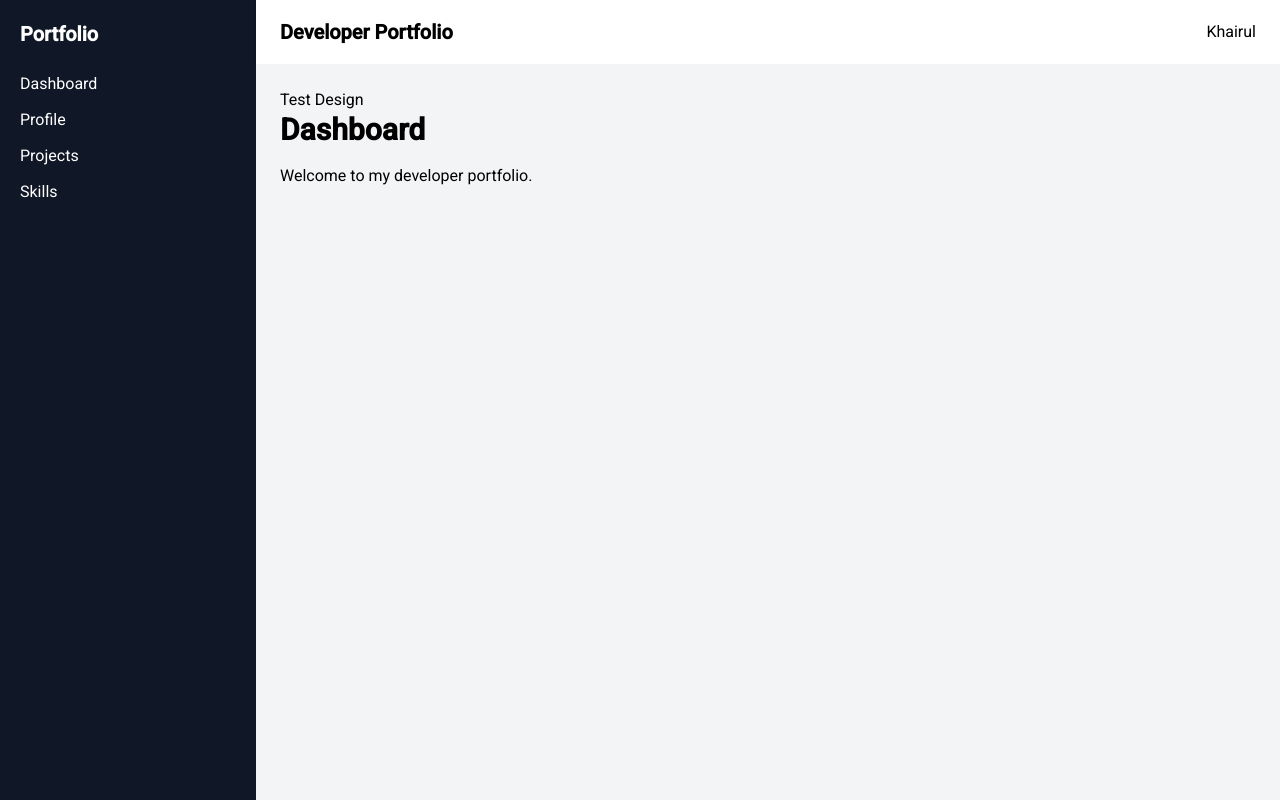
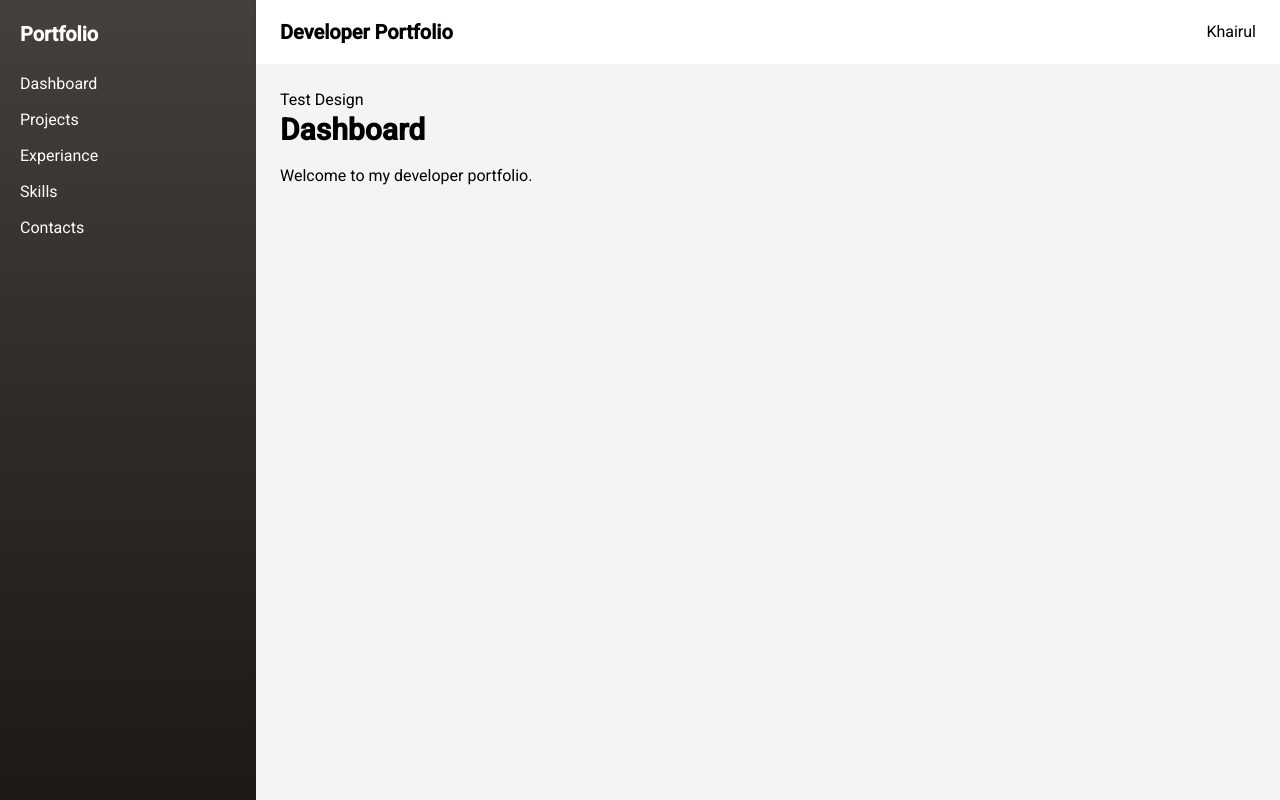
Before and after one commit to ReaperKai07/Monolith, an Angular app: page /sign-in in a window 1280 px wide. Both pictures are taken after a click on the button "Sign In". Built offline with nearby package versions, Linux system fonts and the light colour scheme.

Commit message:
update sidebar

```diff
--- a/src/app/layout/sidebar/sidebar.component.html
+++ b/src/app/layout/sidebar/sidebar.component.html
@@ -1,4 +1,4 @@
-<div class="h-full w-64 bg-gray-900 text-white p-5">
+<div class="h-full w-64 bg-linear-to-b from-stone-700 to-stone-900 text-white p-5">
 
   <h2 class="text-xl font-bold mb-6">
     Portfolio
@@ -11,17 +11,21 @@
     </a>
 
     <a class="block hover:text-blue-400">
-      Profile
+      Projects
     </a>
 
     <a class="block hover:text-blue-400">
-      Projects
+      Experiance
     </a>
 
     <a class="block hover:text-blue-400">
       Skills
     </a>
 
+    <a class="block hover:text-blue-400">
+      Contacts
+    </a>
+
   </nav>
 
 </div>
```
